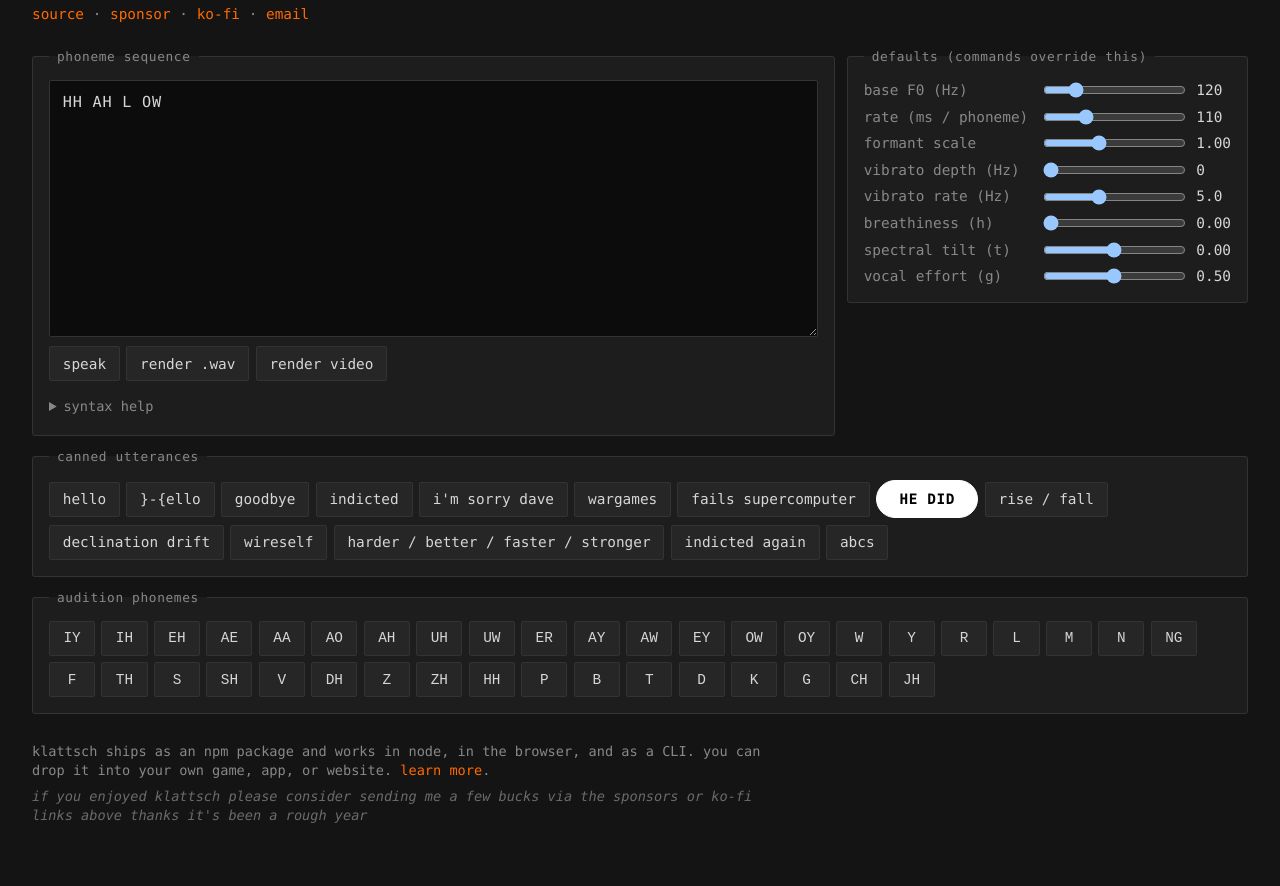
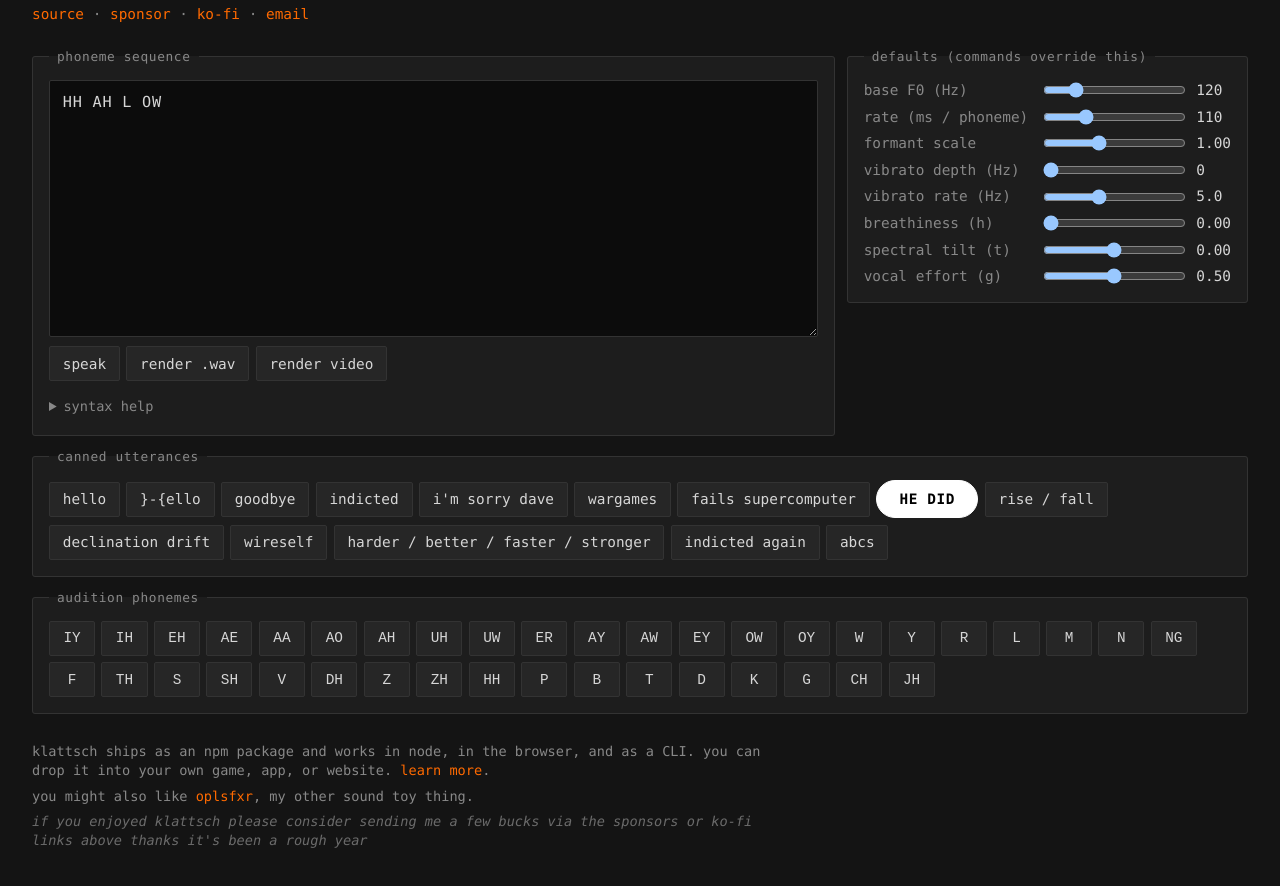
Before and after one commit to tgies/klattsch, a website with bundled scripts: page index.html in a window 1280 px wide. Shown: the part 108-994 px from the top of the page. Before the commit the page ends 973 px from the top, so only its background shows below. Built offline with nearby package versions, Linux system fonts and the light colour scheme.

Commit message:
docs: oplsfxr link

```diff
--- a/index.html
+++ b/index.html
@@ -153,6 +153,7 @@ examples
 
   <footer class="outro">
     <p>klattsch ships as an npm package and works in node, in the browser, and as a CLI. you can drop it into your own game, app, or website. <a href="https://github.com/tgies/klattsch" target="_blank" rel="noopener">learn more</a>.</p>
+    <p>you might also like <a href="https://libadlmidi-js.github.io/examples/oplsfxr.html" target="_blank" rel="noopener">oplsfxr</a>, my other sound toy thing.</p>
     <p class="aside">if you enjoyed klattsch please consider sending me a few bucks via the sponsors or ko-fi links above thanks it's been a rough year</p>
   </footer>
 
```
